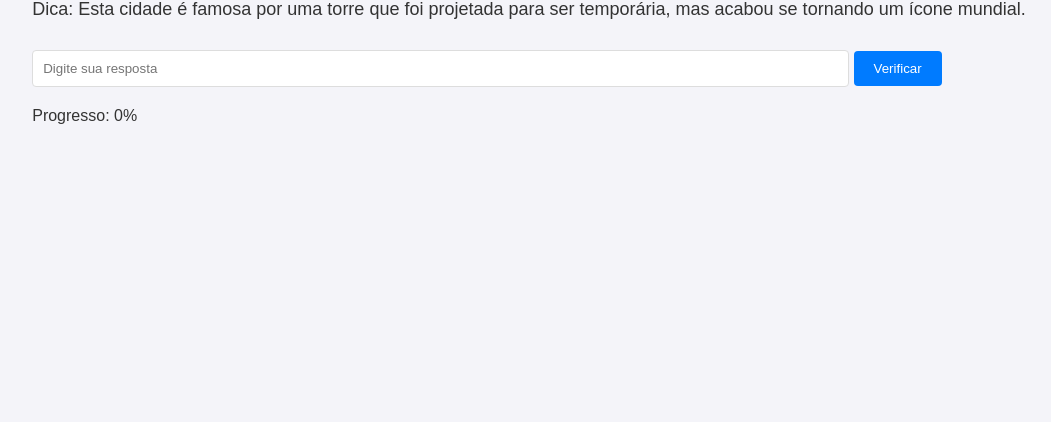
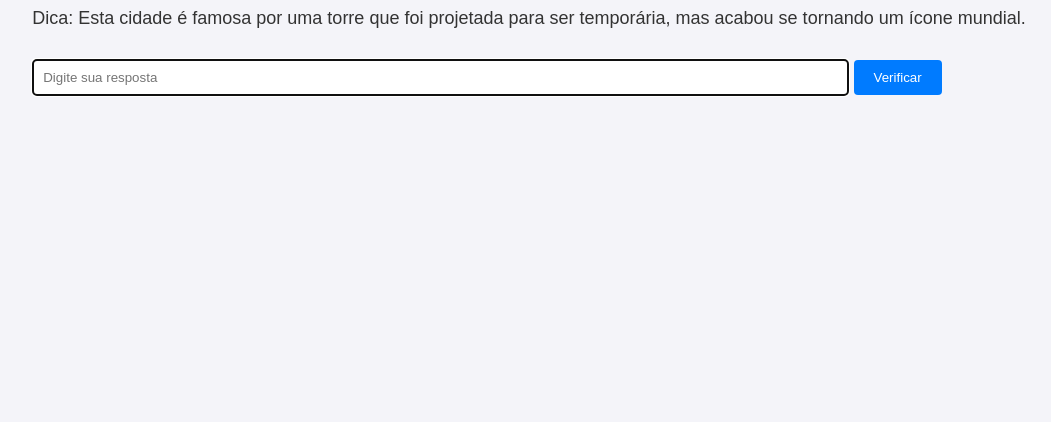
Before and after one commit to Elly0x/GuessTheCity, a plain HTML site: page index.html in a window 1280 px wide. Shown: the part 378-800 px from the top of the page, without its empty margins (111-1162 px from the left). Drawn offline with Linux system fonts and the light colour scheme.

Commit message:
Update index.html

```diff
--- a/index.html
+++ b/index.html
@@ -9,13 +9,14 @@
 <body>
     <div class="container">
         <h1>Guess The City</h1>
-        <div id="hint" class="hint">Dica: </div>
-        <div id="feedback" class="feedback"></div>
-        <input type="text" id="answer" placeholder="Digite sua resposta" />
+        <p id="hint">Dica: A cidade...</p>
+        <input type="text" id="answer" placeholder="Digite sua resposta" autofocus>
         <button onclick="checkAnswer()">Verificar</button>
-        <button id="next-btn" onclick="nextQuestion()" class="hidden">Próxima Pergunta</button>
-        <div id="percentage" class="percentage">Progresso: <span id="progress">0</span>%</div>
+        <p id="feedback"></p>
+        <button id="next-btn" class="hidden" onclick="nextQuestion()">Próxima</button>
+        <p id="percentage"></p>
     </div>
+
     <script src="script.js"></script>
 </body>
 </html>
```
